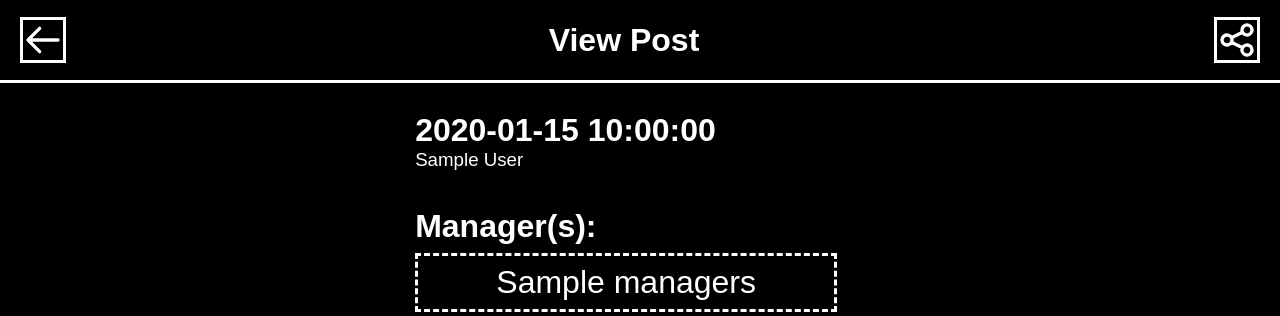
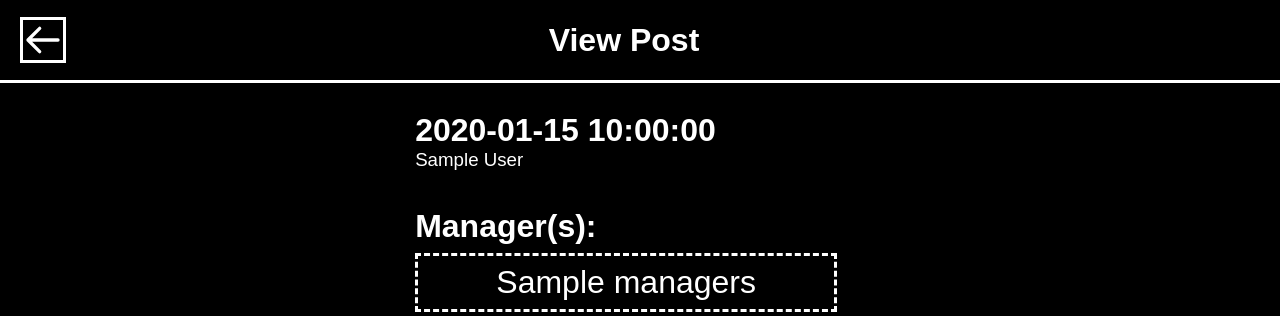
Before and after one commit to itskegnh/ClipboardSafe, a Flask app: page /view/1 in a window 1280 px wide. Shown: the top 316 px of the page. Run offline with Flask 2, Linux system fonts and the light colour scheme; a database or web service that is not in the repository returns one stand-in record (values such as "Sample title").

Commit message:
rm share btn

```diff
--- a/templates/view.html
+++ b/templates/view.html
@@ -12,7 +12,7 @@
     <link rel="stylesheet" href="{{ url_for('static', filename='css/light/view.css') }}">
     {% endif %}
 
-    <script>
+    <!-- <script>
         function clip_text(a_string){
             var input = document.createElement('input')
             input.id="__copyText__";
@@ -27,7 +27,7 @@
         function clip_div(divId){
            return clip_text(document.getElementById(divId).innerText)
         }
-    </script>
+    </script> -->
 
 </head>
 <body>
@@ -38,13 +38,13 @@
             </svg>
         </a>
         <h1>View Post</h1>
-        <a class="trash-button" href="/" onclick="clip_div('https://clipboard.gg/view/{{ post_id }}')">
+        <!-- <a class="trash-button" href="/" onclick="clip_div('https://clipboard.gg/view/{{ post_id }}')">
             <svg xmlns="http://www.w3.org/2000/svg" class="h-6 w-6" fill="none" viewBox="0 0 24 24" stroke="currentColor" stroke-width="2">
                 <path stroke-linecap="round" stroke-linejoin="round" d="M8.684 13.342C8.886 12.938 9 12.482 9 12c0-.482-.114-.938-.316-1.342m0 2.684a3 3 0 110-2.684m0 2.684l6.632 3.316m-6.632-6l6.632-3.316m0 0a3 3 0 105.367-2.684 3 3 0 00-5.367 2.684zm0 9.316a3 3 0 105.368 2.684 3 3 0 00-5.368-2.684z" />
             </svg>
-        </a>
+        </a> -->
         {% if post['owner'] == visitor %}
-        <a class="share-button" href="/delete/post/{{ post_id }}">
+        <a class="trash-button" href="/delete/post/{{ post_id }}">
             <svg xmlns="http://www.w3.org/2000/svg" class="h-6 w-6" fill="none" viewBox="0 0 24 24" stroke="currentColor" stroke-width="2">
                 <path stroke-linecap="round" stroke-linejoin="round" d="M19 7l-.867 12.142A2 2 0 0116.138 21H7.862a2 2 0 01-1.995-1.858L5 7m5 4v6m4-6v6m1-10V4a1 1 0 00-1-1h-4a1 1 0 00-1 1v3M4 7h16" />
             </svg>
```
